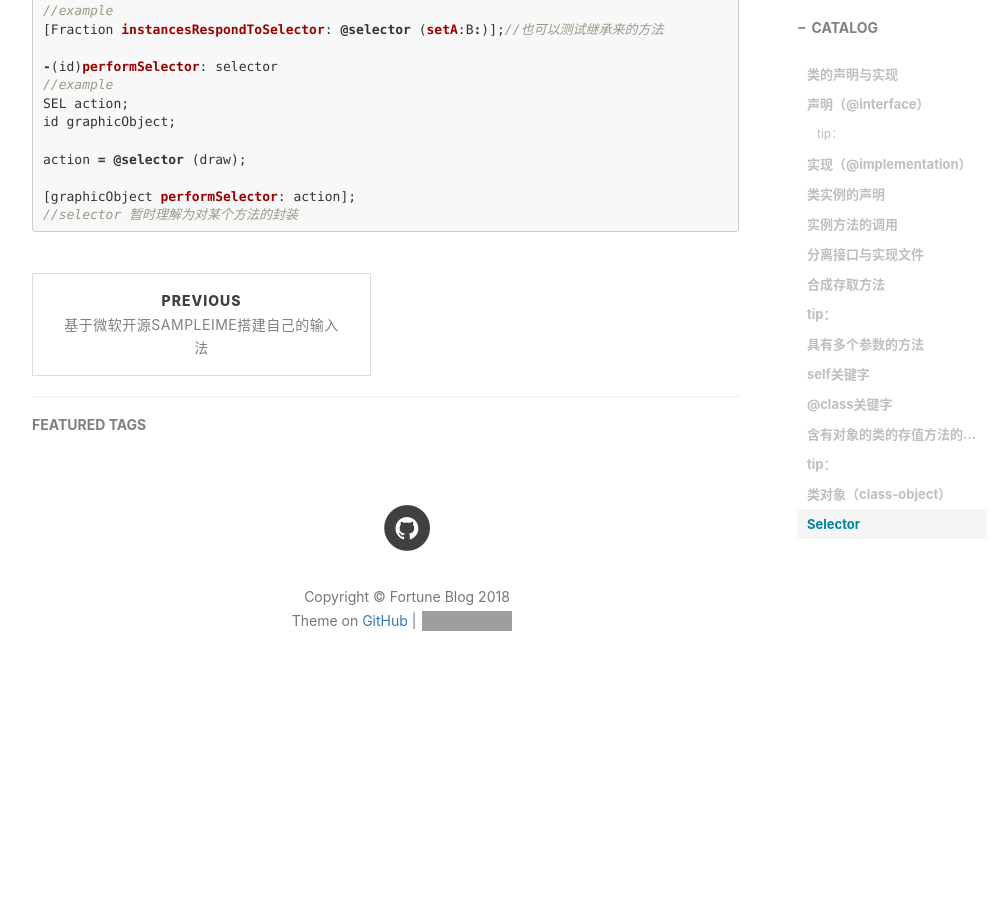
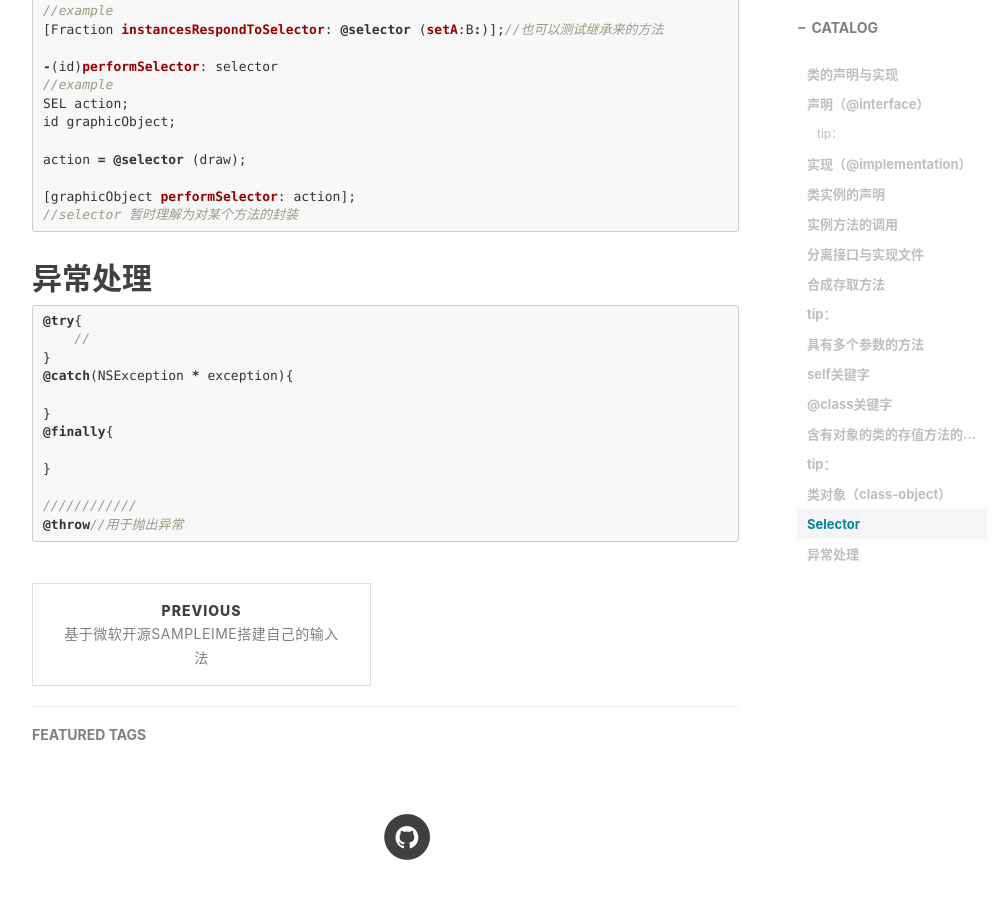
Before and after one commit to SUDAXKY/SUDAXKY.github.io, a Jekyll site: the page built from _posts/2018-07-28-Objective-C学习笔记.md, in a window 1280 px wide and 900 px high, scrolled down 4468 px. Shown: the whole window, without its empty margins (233-1239 px from the left). Built offline with Jekyll 4.4.1, drawn with Linux system fonts in a browser that asks for light colours; nearby versions of some CDN libraries; comment, search, counter and statistics services are not loaded; before the commit the page ends 5193 px from its top, so only the background shows below that; grey boxes are pictures that could not be loaded.

Commit message:
2018-07-28obj-c笔记

````diff
--- a/_posts/2018-07-28-Objective-C学习笔记.md
+++ b/_posts/2018-07-28-Objective-C学习笔记.md
@@ -199,3 +199,22 @@ action = @selector (draw);
 [graphicObject performSelector: action];
 //selector 暂时理解为对某个方法的封装
 ```
+
+
+
+## 异常处理
+
+```objective-c
+@try{
+    //
+}
+@catch(NSException * exception){
+
+}
+@finally{
+
+}
+
+////////////
+@throw//用于抛出异常
+```
````
